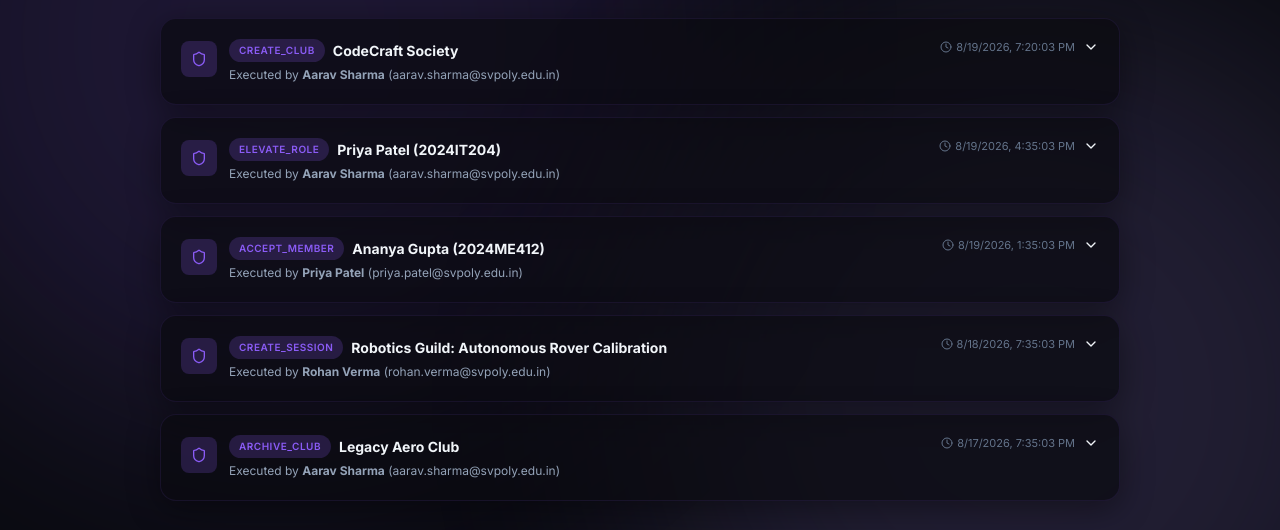
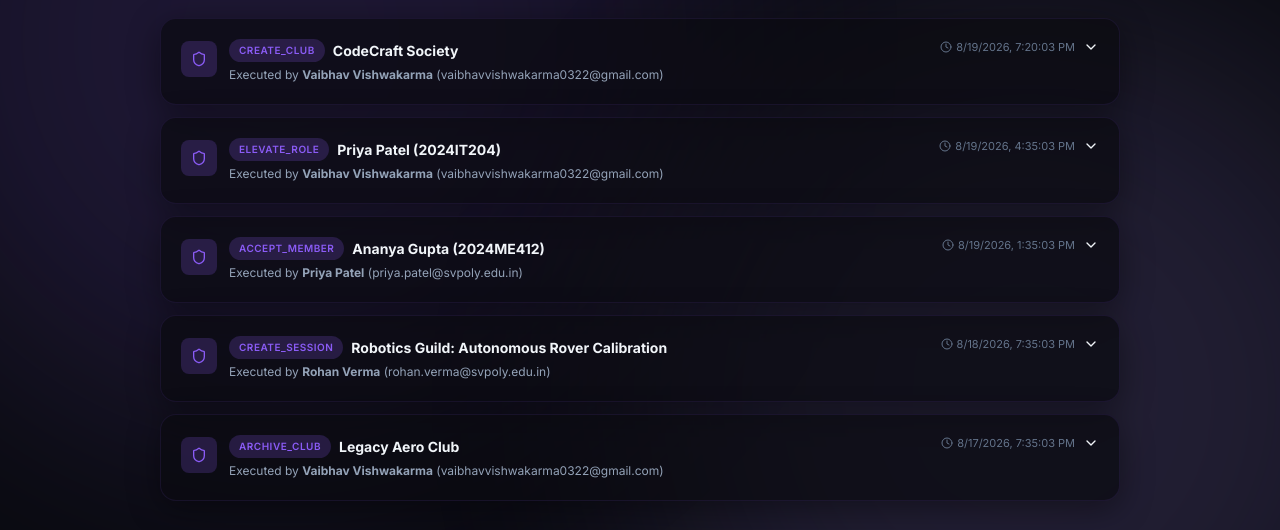
Before and after one commit to sac-svpolytechnic/sac-student-portal, a Next.js app: page /super-admin/audit in a window 1280 px wide. Shown: the part 206-736 px from the top of the page. Built offline with nearby package versions, Linux system fonts and the light colour scheme; no server answers; the database is empty.

Commit message:
fix: explicit dark/light select option contrast & update default admin email to vaibhavvishwakarma0322@gmail.com

```diff
--- a/src/app/globals.css
+++ b/src/app/globals.css
@@ -262,6 +262,32 @@ body {
   color: var(--color-text-muted);
 }
 
+select.input,
+select {
+  cursor: pointer;
+}
+
+select option {
+  background-color: #12131a;
+  color: #f8fafc;
+  padding: 0.5rem;
+}
+
+[data-theme="lumina"] select option {
+  background-color: #ffffff;
+  color: #0f172a;
+}
+
+[data-theme="emerald"] select option {
+  background-color: #0f1a1a;
+  color: #f1f5f9;
+}
+
+[data-theme="amber"] select option {
+  background-color: #1a1510;
+  color: #fffbeb;
+}
+
 /* ============================================================
    Label
    ============================================================ */
--- a/src/lib/seed-admin.ts
+++ b/src/lib/seed-admin.ts
@@ -14,11 +14,11 @@ export interface AuditEntry {
 export const SEED_USERS: Profile[] = [
   {
     id: 'u1111111-1111-1111-1111-111111111111',
-    name: 'Aarav Sharma',
-    email: 'aarav.sharma@svpoly.edu.in',
+    name: 'Vaibhav Vishwakarma',
+    email: 'vaibhavvishwakarma0322@gmail.com',
     roll_no: '2024CS101',
     contact_number: '+91 98765 43210',
-    branch: 'Computer Engineering',
+    branch: 'Computer Science (CS)',
     semester: 4,
     role: 'SUPER_ADMIN' as UserRole,
     avatar_url: null,
@@ -95,18 +95,18 @@ export const SEED_USERS: Profile[] = [
 export const SEED_AUDIT_LOGS: AuditEntry[] = [
   {
     id: 'a1111111-1111-1111-1111-111111111111',
-    actor_name: 'Aarav Sharma',
-    actor_email: 'aarav.sharma@svpoly.edu.in',
+    actor_name: 'Vaibhav Vishwakarma',
+    actor_email: 'vaibhavvishwakarma0322@gmail.com',
     action: 'CREATE_CLUB',
     target_type: 'CLUB',
     target_name: 'CodeCraft Society',
-    metadata: { branch_tags: ['Computer Engineering', 'IT'], status: 'ACTIVE' },
+    metadata: { branch_tags: ['Computer Science (CS)', 'Information Technology (IT)'], status: 'ACTIVE' },
     created_at: new Date(Date.now() - 15 * 60000).toISOString(),
   },
   {
     id: 'a2222222-2222-2222-2222-222222222222',
-    actor_name: 'Aarav Sharma',
-    actor_email: 'aarav.sharma@svpoly.edu.in',
+    actor_name: 'Vaibhav Vishwakarma',
+    actor_email: 'vaibhavvishwakarma0322@gmail.com',
     action: 'ELEVATE_ROLE',
     target_type: 'USER',
     target_name: 'Priya Patel (2024IT204)',
@@ -135,8 +135,8 @@ export const SEED_AUDIT_LOGS: AuditEntry[] = [
   },
   {
     id: 'a5555555-5555-5555-5555-555555555555',
-    actor_name: 'Aarav Sharma',
-    actor_email: 'aarav.sharma@svpoly.edu.in',
+    actor_name: 'Vaibhav Vishwakarma',
+    actor_email: 'vaibhavvishwakarma0322@gmail.com',
     action: 'ARCHIVE_CLUB',
     target_type: 'CLUB',
     target_name: 'Legacy Aero Club',
```
